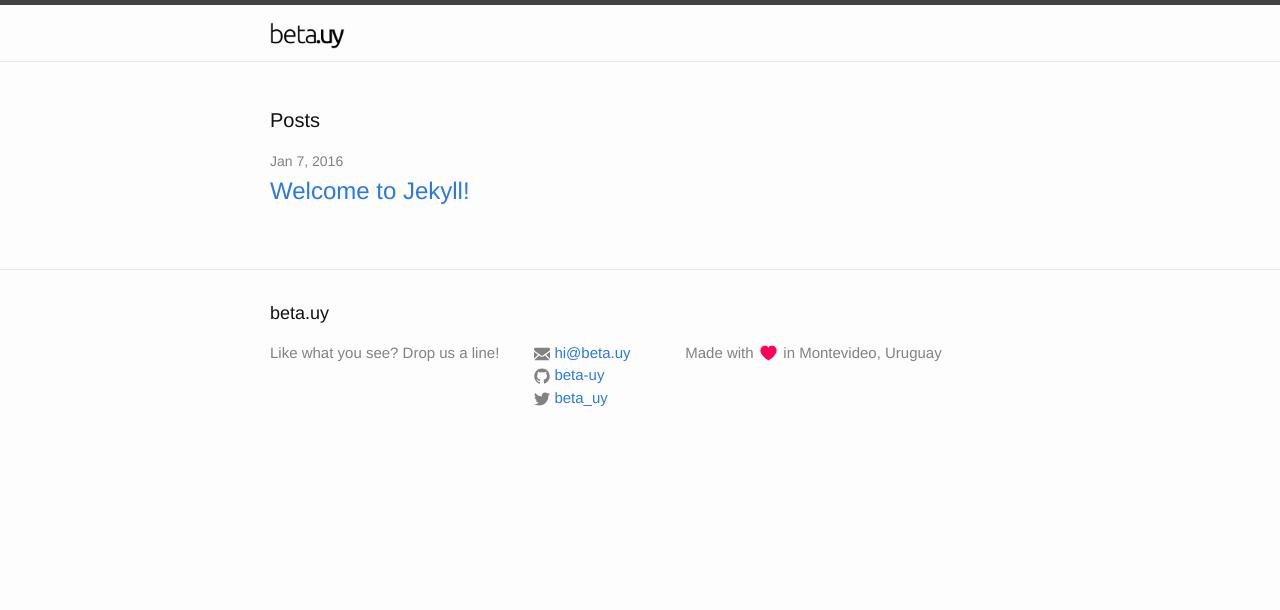
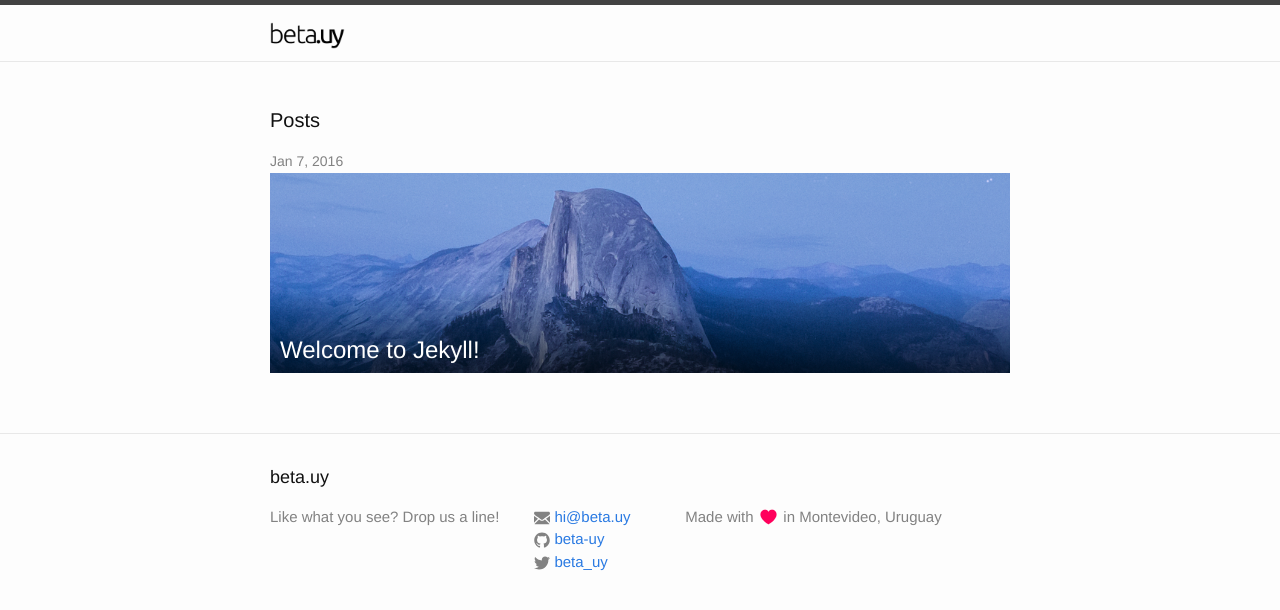
Before and after one commit to beta-uy/beta-uy.github.io, a Jekyll site: the page built from blog/index.html, in a window 1280 px wide. Shown: the top 610 px of the page. Built offline with Jekyll 4.4.1, drawn with Linux system fonts in a browser that asks for light colours; nearby versions of some CDN libraries.

Commit message:
Adds (placeholder) image for posts list items at /blog

```diff
--- a/_sass/_layout.scss
+++ b/_sass/_layout.scss
@@ -189,9 +189,33 @@
 
 .post-link {
     display: block;
-    font-size: 24px;
+    font-size: 18px;
 }
 
+.post-list-cover {
+    min-height: 200px;
+    position: relative;
+
+    /* via http://stackoverflow.com/questions/16589519/use-css-gradient-over-background-image */
+    background: -moz-linear-gradient(top, rgba(0, 0, 0, 0) 0%, rgba(0, 0, 0, 0) 59%, rgba(0, 0, 0, 0.65) 100%), url('/assets/cover.png') no-repeat;
+    background: -webkit-gradient(linear, left top, left bottom, color-stop(0%, rgba(0, 0, 0, 0)), color-stop(59%, rgba(0, 0, 0, 0)), color-stop(100%, rgba(0, 0, 0, 0.65))), url('/assets/cover.png') no-repeat;
+    background: -webkit-linear-gradient(top, rgba(0, 0, 0, 0) 0%, rgba(0, 0, 0, 0) 59%, rgba(0, 0, 0, 0.65) 100%), url('/assets/cover.png') no-repeat;
+    background: -o-linear-gradient(top, rgba(0, 0, 0, 0) 0%, rgba(0, 0, 0, 0) 59%, rgba(0, 0, 0, 0.65) 100%), url('/assets/cover.png') no-repeat;
+    background: -ms-linear-gradient(top, rgba(0, 0, 0, 0) 0%, rgba(0, 0, 0, 0) 59%, rgba(0, 0, 0, 0.65) 100%), url('/assets/cover.png') no-repeat;
+    background: linear-gradient(to bottom, rgba(0, 0, 0, 0) 0%, rgba(0, 0, 0, 0) 59%, rgba(0, 0, 0, 0.65) 100%), url('/assets/cover.png') no-repeat;
+
+    background-size: auto, cover;
+    background-position: center;
+}
+
+.post-list-cover h2 {
+    position: absolute;
+    bottom: 5px;
+    left: 10px;
+    margin-bottom: 0;
+
+    color: white;
+}
 
 
 /**
--- a/blog/index.html
+++ b/blog/index.html
@@ -10,10 +10,14 @@ layout: default
     {% for post in site.posts %}
       <li>
         <span class="post-meta">{{ post.date | date: "%b %-d, %Y" }}</span>
-
-        <h2>
-          <a class="post-link" href="{{ post.url | prepend: site.baseurl }}">{{ post.title }}</a>
-        </h2>
+        <a class="" href="{{ post.url | prepend: site.baseurl }}">
+          <div class="post-list-cover"
+               >
+            <h2>
+              {{ post.title }}
+            </h2>
+          </div>
+        </a>
       </li>
     {% endfor %}
   </ul>
```
Also changed, not shown: assets/cover.png (added).
